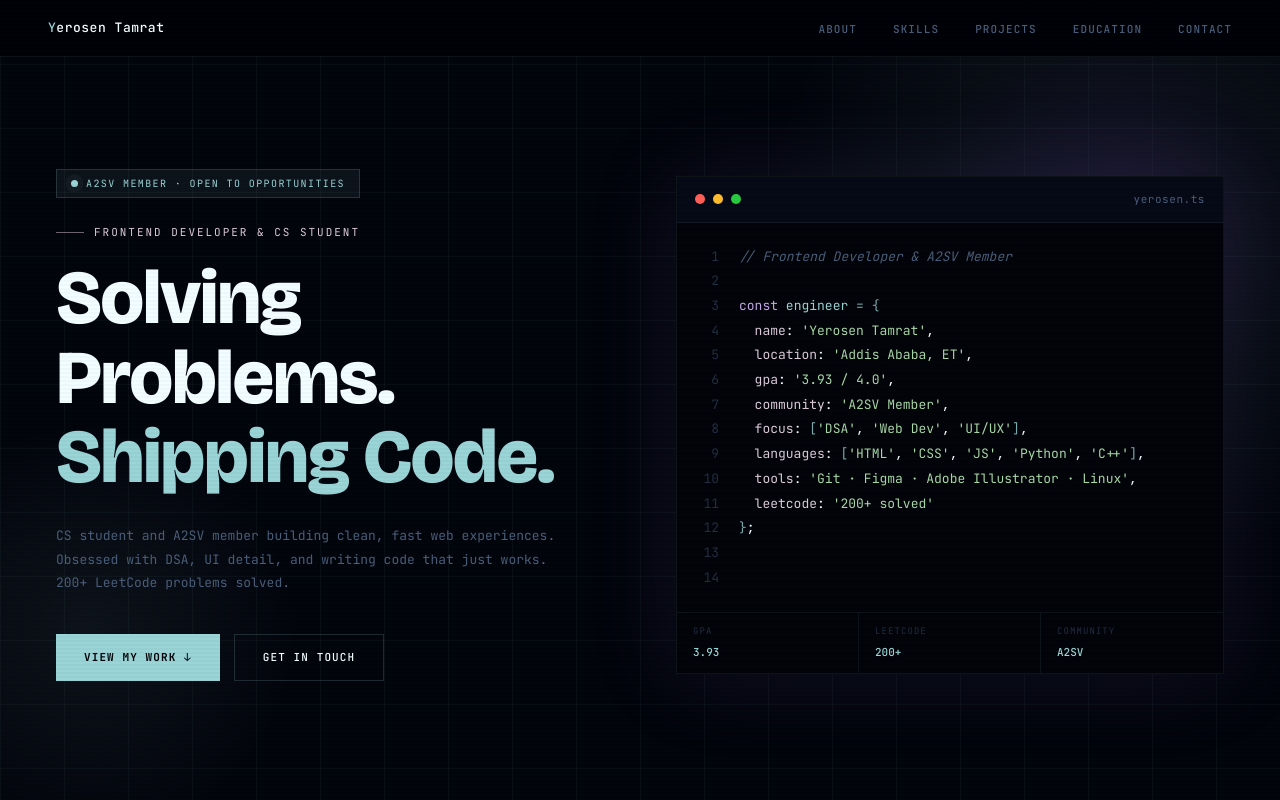
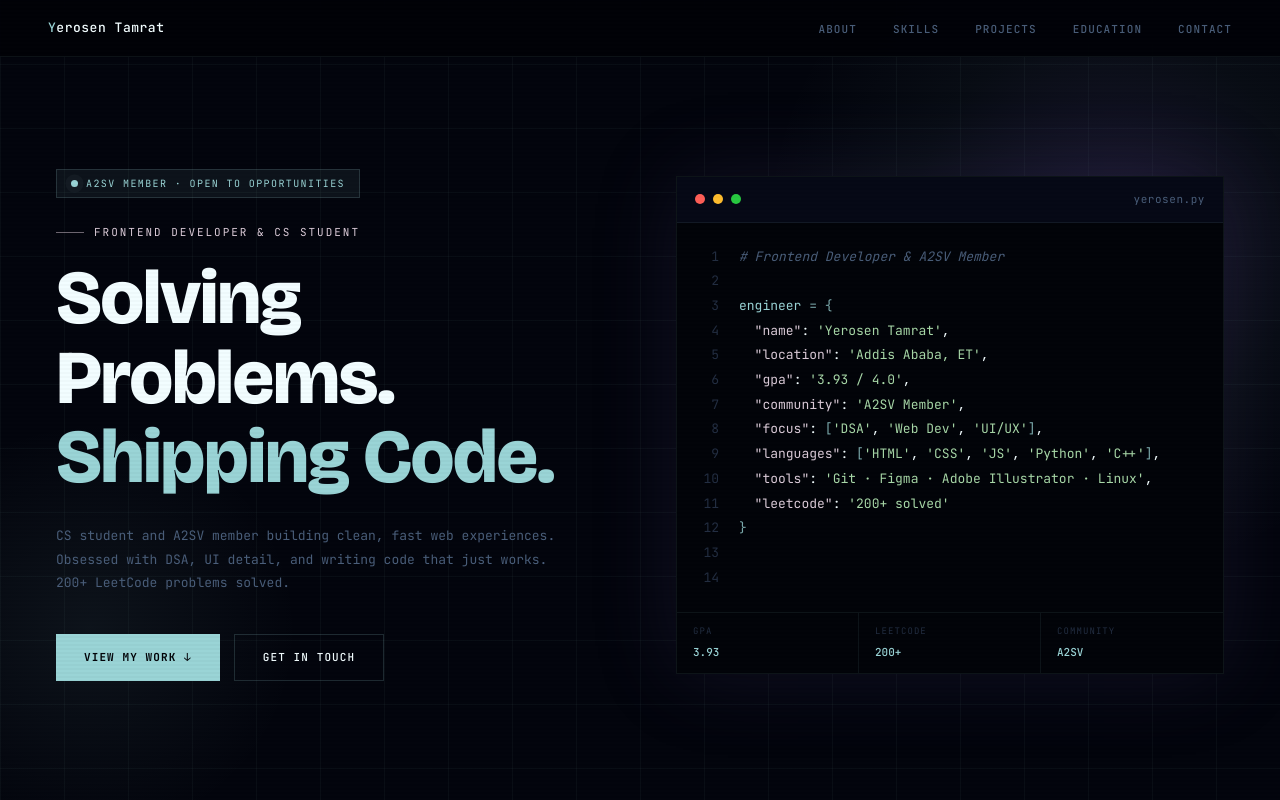
Before and after one commit to yerosentamrat63/Yerosen_Tamrat_portfolio, a Next.js app: page / in a window 1280 px wide. Shown: the top 800 px of the page. Built offline with nearby package versions, Linux system fonts and the light colour scheme.

Commit message:
Convert code card to Python syntax, add CORE tab, add Java & SQL skills

```diff
--- a/components/Hero.tsx
+++ b/components/Hero.tsx
@@ -51,24 +51,24 @@ export default function Hero() {
             <span className="w-[10px] h-[10px] rounded-full bg-[#ff5f57]" />
             <span className="w-[10px] h-[10px] rounded-full bg-[#ffbd2e]" />
             <span className="w-[10px] h-[10px] rounded-full bg-[#28ca41]" />
-            <span className="font-mono text-[11px] text-[#4a5e7a] ml-auto tracking-[0.05em]">yerosen.ts</span>
+            <span className="font-mono text-[11px] text-[#4a5e7a] ml-auto tracking-[0.05em]">yerosen.py</span>
           </div>
 
           {/* code body */}
           <div className="overflow-x-auto px-4 py-5 sm:px-6 sm:py-[22px]">
             {[
-              <><Ln n={1}/><Cm>// Frontend Developer &amp; A2SV Member</Cm></>,
+              <><Ln n={1}/><Cm># Frontend Developer &amp; A2SV Member</Cm></>,
               <><Ln n={2}/>&nbsp;</>,
-              <><Ln n={3}/><Kw>const</Kw> <Fn>engineer</Fn> <Br>=</Br> <Br>{"{"}</Br></>,
-              <><Ln n={4}/>&nbsp;&nbsp;<Pr>name</Pr>: <Str>{"'Yerosen Tamrat'"}</Str>,</>,
-              <><Ln n={5}/>&nbsp;&nbsp;<Pr>location</Pr>: <Str>{"'Addis Ababa, ET'"}</Str>,</>,
-              <><Ln n={6}/>&nbsp;&nbsp;<Pr>gpa</Pr>: <Str>{"'3.93 / 4.0'"}</Str>,</>,
-              <><Ln n={7}/>&nbsp;&nbsp;<Pr>community</Pr>: <Str>{"'A2SV Member'"}</Str>,</>,
-              <><Ln n={8}/>&nbsp;&nbsp;<Pr>focus</Pr>: <Br>[</Br><Str>{"'DSA'"}</Str>, <Str>{"'Web Dev'"}</Str>, <Str>{"'UI/UX'"}</Str><Br>]</Br>,</>,
-              <><Ln n={9}/>&nbsp;&nbsp;<Pr>languages</Pr>: <Br>[</Br><Str>{"'HTML'"}</Str>, <Str>{"'CSS'"}</Str>, <Str>{"'JS'"}</Str>, <Str>{"'Python'"}</Str>, <Str>{"'C++'"}</Str><Br>]</Br>,</>,
-              <><Ln n={10}/>&nbsp;&nbsp;<Pr>tools</Pr>: <Str>{"'Git · Figma · Adobe Illustrator · Linux'"}</Str>,</>,
-              <><Ln n={11}/>&nbsp;&nbsp;<Pr>leetcode</Pr>: <Str>{"'200+ solved'"}</Str></>,
-              <><Ln n={12}/><Br>{"}"}</Br>;</>,
+              <><Ln n={3}/><Fn>engineer</Fn> <Br>=</Br> <Br>{"{"}</Br></>,
+<><Ln n={4}/>&nbsp;&nbsp;<Pr>{"\"name\""}</Pr>: <Str>{"'Yerosen Tamrat'"}</Str>,</>,
+<><Ln n={5}/>&nbsp;&nbsp;<Pr>{"\"location\""}</Pr>: <Str>{"'Addis Ababa, ET'"}</Str>,</>,
+<><Ln n={6}/>&nbsp;&nbsp;<Pr>{"\"gpa\""}</Pr>: <Str>{"'3.93 / 4.0'"}</Str>,</>,
+<><Ln n={7}/>&nbsp;&nbsp;<Pr>{"\"community\""}</Pr>: <Str>{"'A2SV Member'"}</Str>,</>,
+<><Ln n={8}/>&nbsp;&nbsp;<Pr>{"\"focus\""}</Pr>: <Br>[</Br><Str>{"'DSA'"}</Str>, <Str>{"'Web Dev'"}</Str>, <Str>{"'UI/UX'"}</Str><Br>]</Br>,</>,
+<><Ln n={9}/>&nbsp;&nbsp;<Pr>{"\"languages\""}</Pr>: <Br>[</Br><Str>{"'HTML'"}</Str>, <Str>{"'CSS'"}</Str>, <Str>{"'JS'"}</Str>, <Str>{"'Python'"}</Str>, <Str>{"'C++'"}</Str><Br>]</Br>,</>,
+<><Ln n={10}/>&nbsp;&nbsp;<Pr>{"\"tools\""}</Pr>: <Str>{"'Git · Figma · Adobe Illustrator · Linux'"}</Str>,</>,
+<><Ln n={11}/>&nbsp;&nbsp;<Pr>{"\"leetcode\""}</Pr>: <Str>{"'200+ solved'"}</Str></>,
+<><Ln n={12}/><Br>{"}"}</Br></>,
               <><Ln n={13}/>&nbsp;</>,
               <><Ln n={14}/><span className="inline-block w-2 h-[15px] bg-accent align-bottom animate-blink" /></>,
             ].map((row, i) => (
--- a/components/Skills.tsx
+++ b/components/Skills.tsx
@@ -1,7 +1,7 @@
 "use client";
 import { useState } from "react";
 
-type Cat = "all" | "lang" | "web" | "tools";
+type Cat = "all" | "lang" | "web" | "tools" | "core";
 
 const skills: { name: string; cat: Exclude<Cat,"all">; sub: string }[] = [
   { name: "HTML",               cat: "lang",  sub: "Language"   },
@@ -9,6 +9,8 @@ const skills: { name: string; cat: Exclude<Cat,"all">; sub: string }[] = [
   { name: "JavaScript",         cat: "lang",  sub: "Language"   },
   { name: "Python",             cat: "lang",  sub: "Language"   },
   { name: "C++",                cat: "lang",  sub: "Language"   },
+  { name: "Java",               cat: "lang",  sub: "Language"   },
+  { name: "SQL",                cat: "lang",  sub: "Language"   },
   { name: "Responsive Design",  cat: "web",   sub: "Web"        },
   { name: "CSS Layouts",        cat: "web",   sub: "Web"        },
   { name: "DOM Manipulation",   cat: "web",   sub: "Web"        },
@@ -17,9 +19,9 @@ const skills: { name: string; cat: Exclude<Cat,"all">; sub: string }[] = [
   { name: "Git & GitHub",       cat: "tools", sub: "Tools"      },
   { name: "Linux",              cat: "tools", sub: "Tools"      },
   { name: "VS Code",            cat: "tools", sub: "Tools"      },
-  { name: "DSA / Algorithms",   cat: "tools", sub: "Core Area"  },
-  { name: "Problem Solving",    cat: "tools", sub: "Core Area"  },
-  { name: "Team Collaboration", cat: "tools", sub: "Core Area"  },
+  { name: "DSA / Algorithms",   cat: "core", sub: "Core Area"  },
+  { name: "Problem Solving",    cat: "core", sub: "Core Area"  },
+  { name: "Team Collaboration", cat: "core", sub: "Core Area"  },
 ];
 
 const tabs: { label: string; value: Cat }[] = [
@@ -27,6 +29,7 @@ const tabs: { label: string; value: Cat }[] = [
   { label: "LANGUAGES", value: "lang"  },
   { label: "WEB",       value: "web"   },
   { label: "TOOLS",     value: "tools" },
+  { label: "CORE",      value: "core"  },
 ];
 
 export default function Skills() {
--- a/package.json
+++ b/package.json
@@ -9,6 +9,7 @@
     "lint": "next lint"
   },
   "dependencies": {
+    "framer-motion": "^12.36.0",
     "next": "14.2.5",
     "react": "^18",
     "react-dom": "^18"
```
Also changed, not shown: 1 other file (tests, documents, lock files or other folders).
